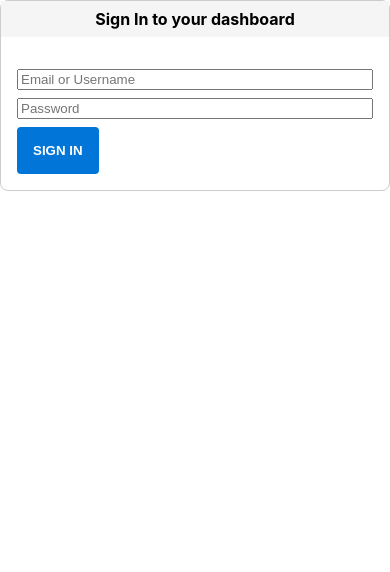
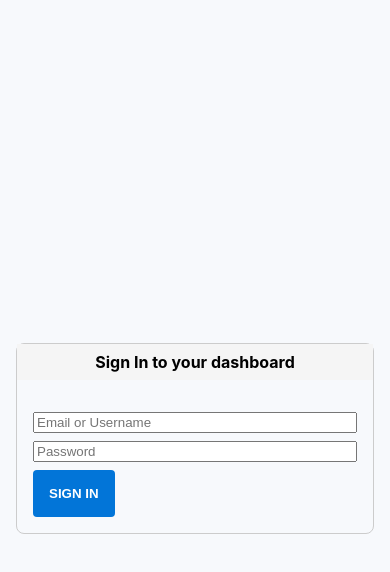
Before and after one commit to haiqalhakimiiii/electron-aemenersol-assessment, a website built with Vite: page index.html in a window 390 px wide. Built offline with nearby package versions, Linux system fonts and the light colour scheme.

Commit message:
Refactor CSS for body styling to improve layout and responsiveness

```diff
--- a/src/index.css
+++ b/src/index.css
@@ -1,13 +1,24 @@
+html,
 body {
     font-family:
         -apple-system, BlinkMacSystemFont, 'Segoe UI', Roboto, Helvetica, Arial,
         sans-serif;
-    margin: auto;
+    margin: 0;
+    min-height: 100vh;
+}
+
+body {
+    display: flex;
+    align-items: center;
+    justify-content: center;
+    padding: 1rem;
+    background-color: #f7f9fc;
 }
 
 .login-form {
     border: 1px solid #ccc;
     border-radius: 0.5rem;
+    width: 500px;
 
     .login-form-header {
         margin-bottom: 1rem;
```
